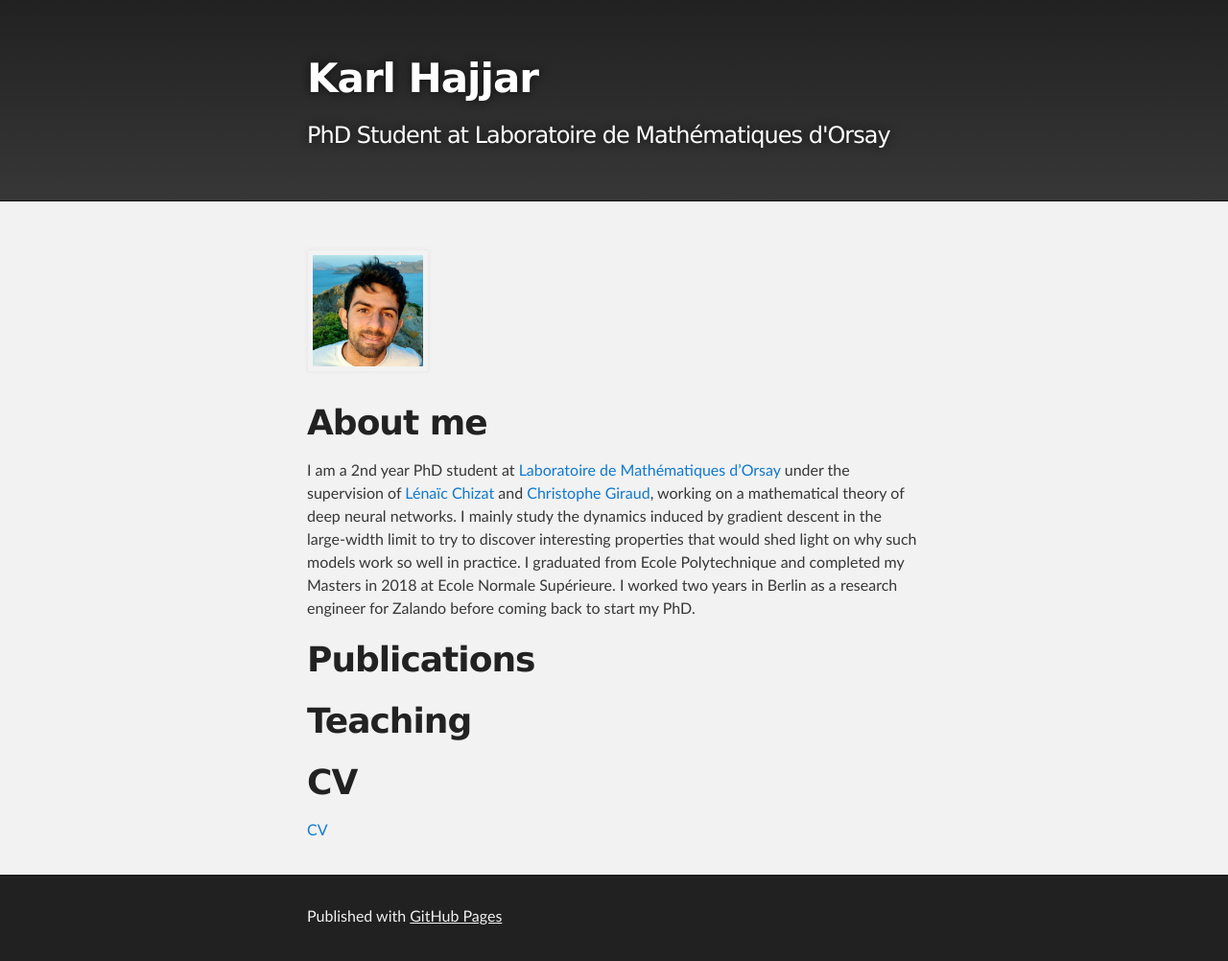
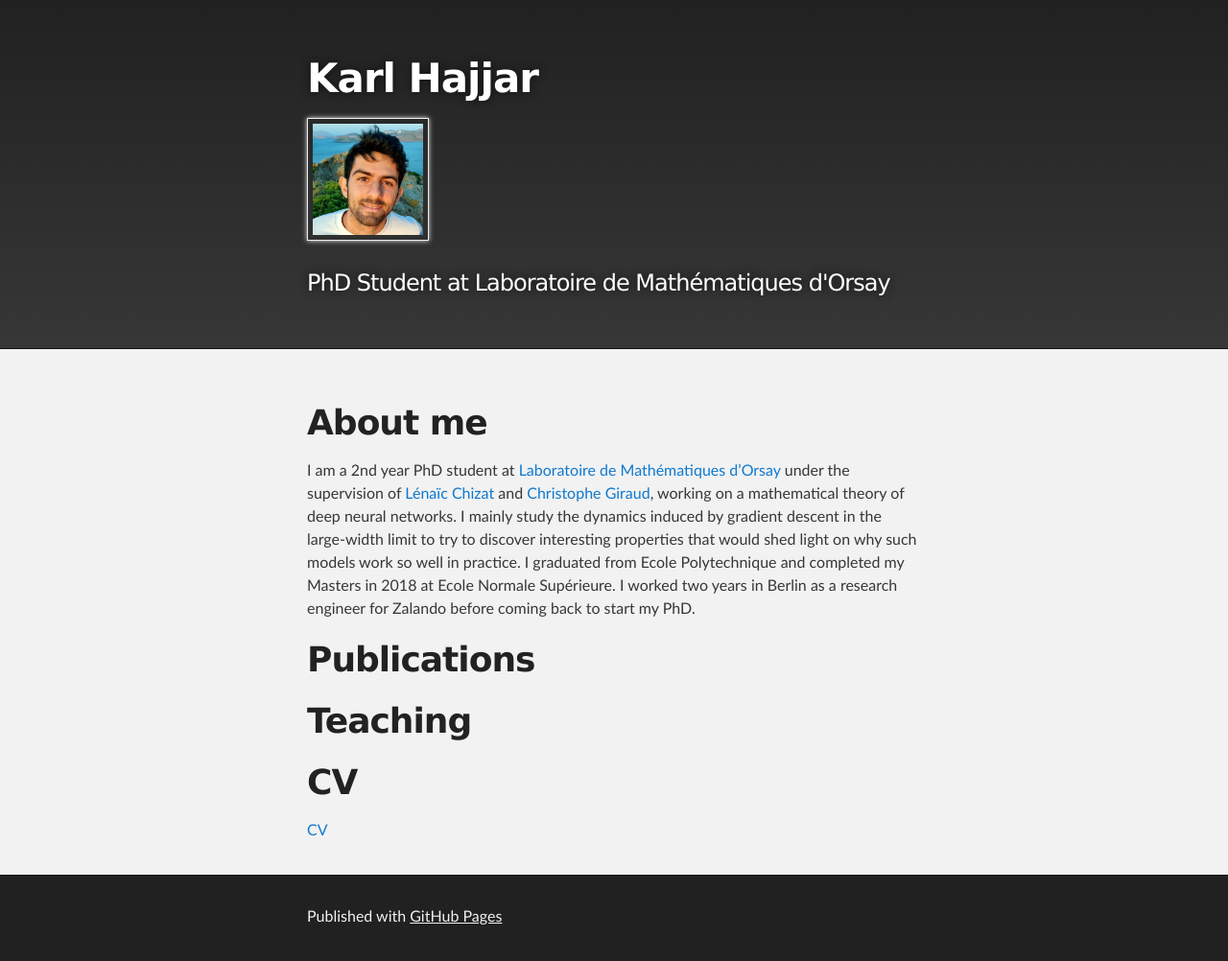
Before and after one commit to karl-hajjar/karl-hajjar.github.io, a Jekyll site: the page built from index.md, in a window 1280 px wide. Shown: the whole page at 96% size. Built offline with Jekyll 4.4.1, drawn with Linux system fonts in a browser that asks for light colours; our own code applies the rules of GitHub Pages for plain Markdown files.

Commit message:
Tried new positioning for the picture

```diff
--- a/_layouts/default.html
+++ b/_layouts/default.html
@@ -21,6 +21,9 @@
           {% endif %}
 
           <h1 id="project_title">{{ site.title | default: site.github.repository_name }}</h1>
+          <div class="hero">
+            <img class="feature-img" src="{{ '/data/nice_pic_2.png' | relative_url }}" style="max-width:18%" float="right"/>
+          </div>
           <h2 id="project_tagline">{{ site.description | default: site.github.project_tagline }}</h2>
 
           {% if site.show_downloads %}
@@ -35,9 +38,9 @@
     <!-- MAIN CONTENT -->
     <div id="main_content_wrap" class="outer">
       <section id="main_content" class="inner">
-        <div class="hero">
-          <img class="feature-img" src="{{ '/data/nice_pic_2.png' | relative_url }}" style="max-width:18%"/>
-        </div>
+        <!--<div class="hero">-->
+          <!--<img class="feature-img" src="{{ '/data/nice_pic_2.png' | relative_url }}" style="max-width:18%"/>-->
+        <!--</div>-->
         {{ content }}
       </section>
     </div>
```
